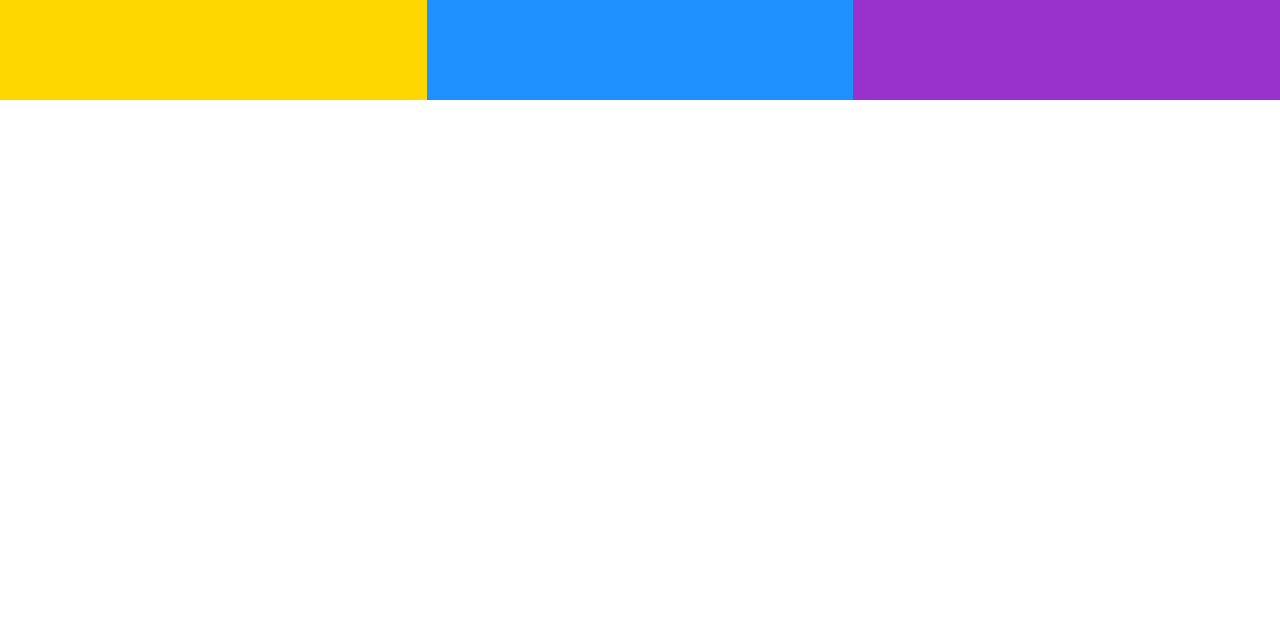
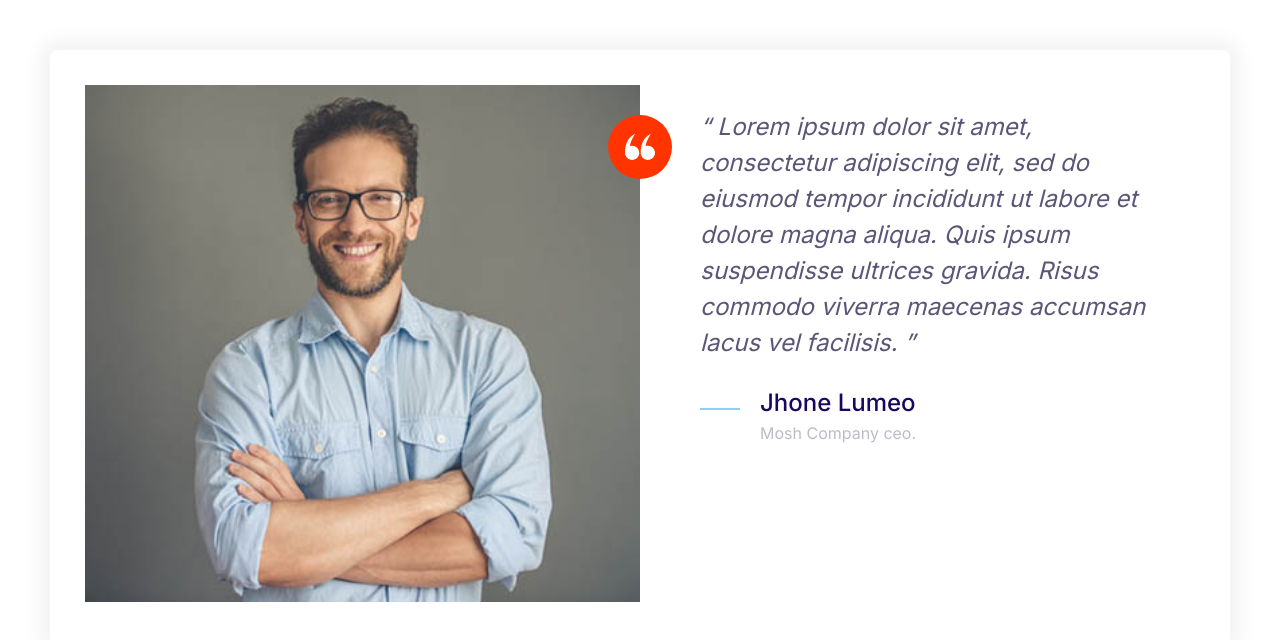
Before and after one commit to dorin-js/moshified, a plain HTML site: page index.html in a window 1280 px wide. Drawn offline with Linux system fonts and the light colour scheme.

Commit message:
build testimonial component

```diff
--- a/css/styles.css
+++ b/css/styles.css
@@ -151,6 +151,13 @@ a {
 .icon_primary {
   fill: var(--color-primary);
 }
+.icon_white {
+  fill: white;
+}
+.icon_small {
+  width: 30px;
+  height: 30px;
+}
 .icon-container {
   display: inline-flex;
   justify-content: center;
@@ -159,6 +166,9 @@ a {
   width: 64px;
   height: 64px;
   border-radius: 100%;
+}
+.icon-container-accent {
+  background: var(--color-accent);
 }
 
 /* Block buttons */
@@ -399,3 +409,25 @@ a {
     grid-template-columns: repeat(3, 1fr);
   }
 }
+
+/* Testimonials */
+.testimonial {
+  padding: 3.5rem;
+}
+.testimonial__image {
+  position: relative;
+}
+.testimonial__image > img {
+  width: 100%;
+}
+.testimonial__image > .icon-container {
+  position: absolute;
+  top: 3rem;
+  right: -32px;
+}
+@media screen and (min-width: 768px) {
+  .testimonial .quote {
+    font-size: 2.4rem;
+    margin-left: 6rem;
+  }
+}
--- a/index.html
+++ b/index.html
@@ -13,11 +13,41 @@
     <link rel="stylesheet" href="css/normalize.css" />
     <link rel="stylesheet" href="css/styles.css" />
   </head>
-  <body>
-    <div class="grid grid_1x3">
-      <div style="height: 100px; background: gold"></div>
-      <div style="height: 100px; background: dodgerblue"></div>
-      <div style="height: 100px; background: darkorchid"></div>
+  <body style="padding: 5rem">
+    <div class="card testimonial">
+      <div class="grid grid_1x2">
+        <div class="testimonial__image">
+          <img src="images/testimonial.jpg" alt="A happy, smiling customer" />
+          <span class="icon-container icon-container-accent">
+            <svg class="icon icon_white icon_small">
+              <use xlink:href="images/icon/sprite.svg#quotes"></use>
+            </svg>
+          </span>
+        </div>
+        <blockquote class="quote">
+          <p class="quote__text">
+            Lorem ipsum dolor sit amet, consectetur adipiscing elit, sed do
+            eiusmod tempor incididunt ut labore et dolore magna aliqua. Quis
+            ipsum suspendisse ultrices gravida. Risus commodo viverra maecenas
+            accumsan lacus vel facilisis.
+          </p>
+          <footer>
+            <div class="media">
+              <div class="media__image">
+                <svg class="icon icon_primary quote__line">
+                  <use xlink:href="images/icon/sprite.svg#line"></use>
+                </svg>
+              </div>
+              <div class="media__body">
+                <h3 class="media__title quote__author">Jhone Lumeo</h3>
+                <p class="media__description quote__organization">
+                  Mosh Company ceo.
+                </p>
+              </div>
+            </div>
+          </footer>
+        </blockquote>
+      </div>
     </div>
   </body>
 </html>
```
Also changed, not shown: components/testimonial.html (added, +35 -0 lines), images/testimonial.jpg (added).
